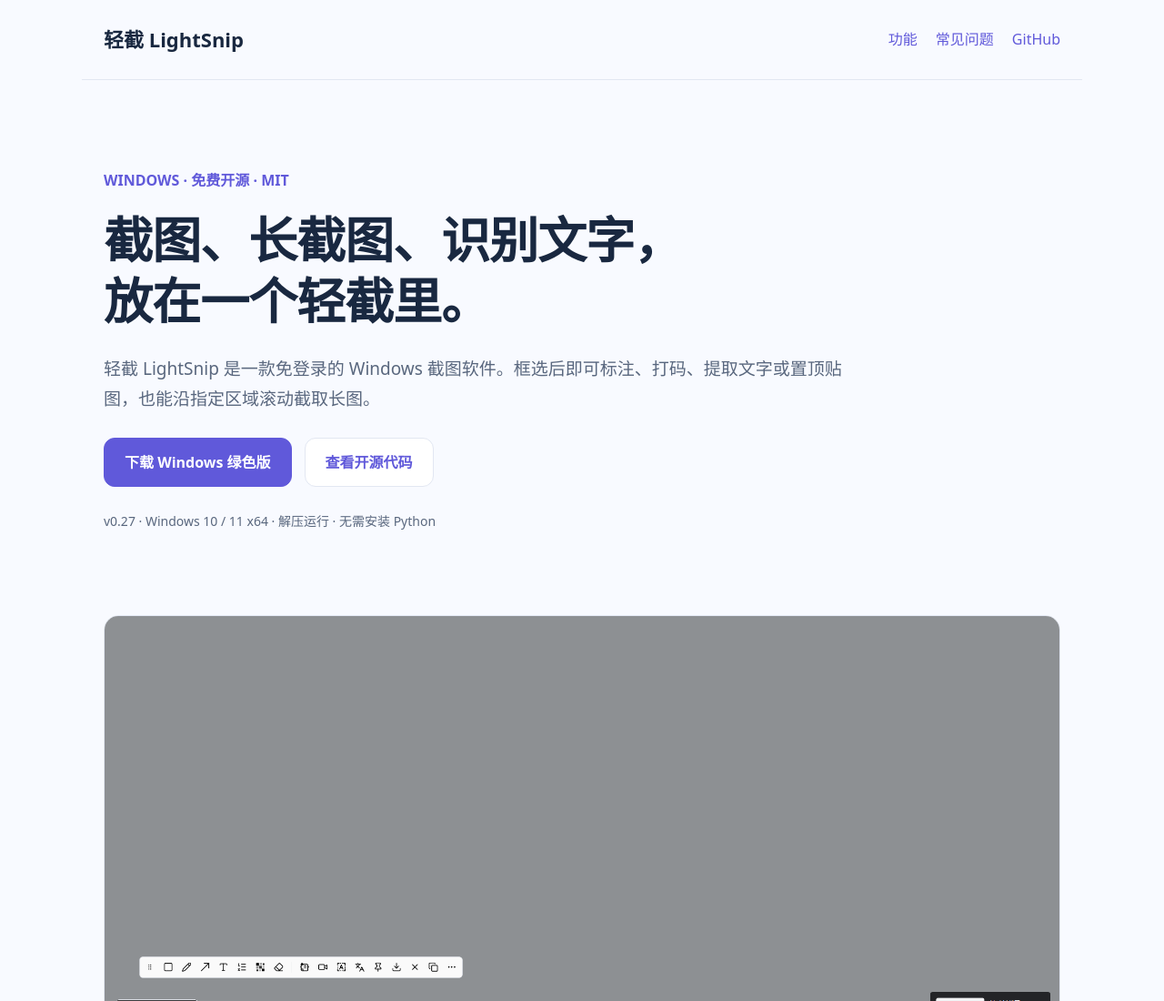
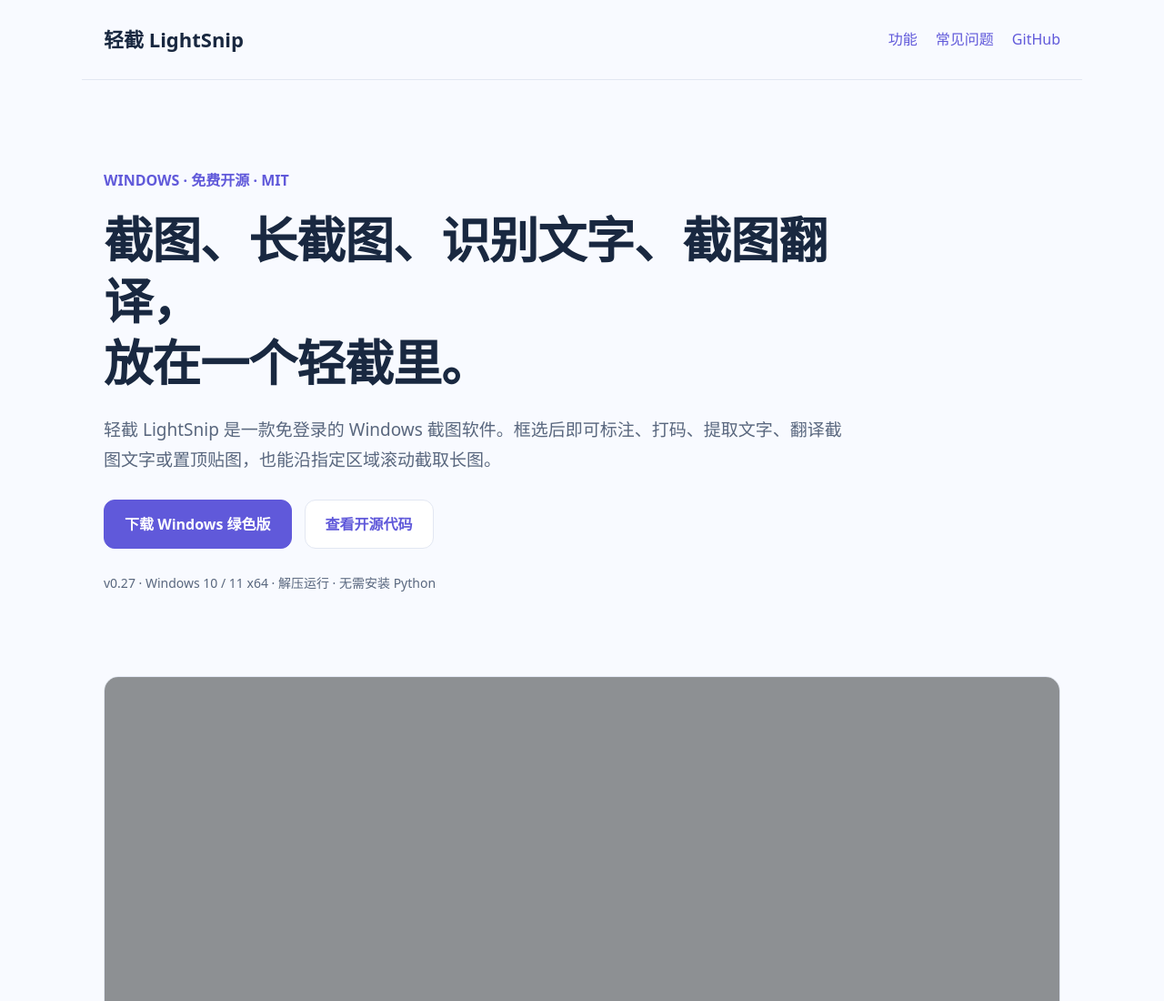
Before and after one commit to ZiP1824/LightSnip, a plain HTML site: page docs/index.html in a window 1280 px wide. Shown: the top 1100 px of the page at 91% size. Drawn offline with Linux system fonts and the light colour scheme.

Commit message:
docs: highlight screenshot translation in the homepage headline

```diff
--- a/docs/index.html
+++ b/docs/index.html
@@ -28,8 +28,8 @@
 <main>
   <section class="hero">
     <span class="eyebrow">WINDOWS · 免费开源 · MIT</span>
-    <h1>截图、长截图、识别文字，<br>放在一个轻截里。</h1>
-    <p class="intro">轻截 LightSnip 是一款免登录的 Windows 截图软件。框选后即可标注、打码、提取文字或置顶贴图，也能沿指定区域滚动截取长图。</p>
+    <h1>截图、长截图、识别文字、截图翻译，<br>放在一个轻截里。</h1>
+    <p class="intro">轻截 LightSnip 是一款免登录的 Windows 截图软件。框选后即可标注、打码、提取文字、翻译截图文字或置顶贴图，也能沿指定区域滚动截取长图。</p>
     <div class="actions"><a class="button primary" href="https://github.com/ZiP1824/LightSnip/releases/download/v0.27/LightSnip-v0.27-windows-x64.zip">下载 Windows 绿色版</a><a class="button" href="https://github.com/ZiP1824/LightSnip">查看开源代码</a></div>
     <p class="meta">v0.27 · Windows 10 / 11 x64 · 解压运行 · 无需安装 Python</p>
   </section>
```
